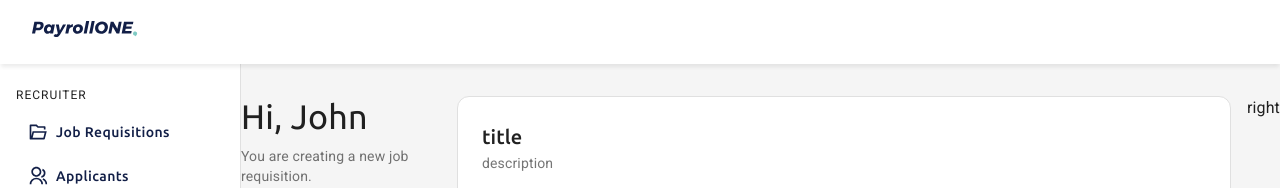
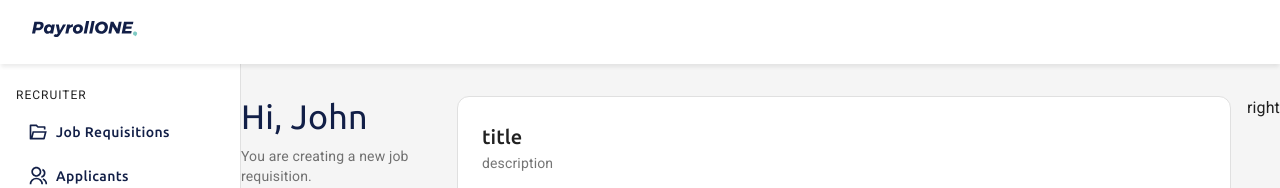
Before and after one commit to raphaeljoer/boilerplate-material-ui, a React (Create React App) app: page /wizard in a window 1280 px wide. Shown: the top 188 px of the page. Built offline with nearby package versions, Linux system fonts and the light colour scheme.

Commit message:
updated welcome color text

```diff
--- a/src/views/Wizard/components/WizardCreate/components/Welcome/index.tsx
+++ b/src/views/Wizard/components/WizardCreate/components/Welcome/index.tsx
@@ -6,7 +6,7 @@ import React from 'react';
 export function Welcome() {
   return (
     <div>
-      <Typography variant="h4" mb={1}>
+      <Typography variant="h4" color="primary.main" mb={1}>
         Hi, John
       </Typography>
       <Typography variant="body2" color="text.secondary">
```
